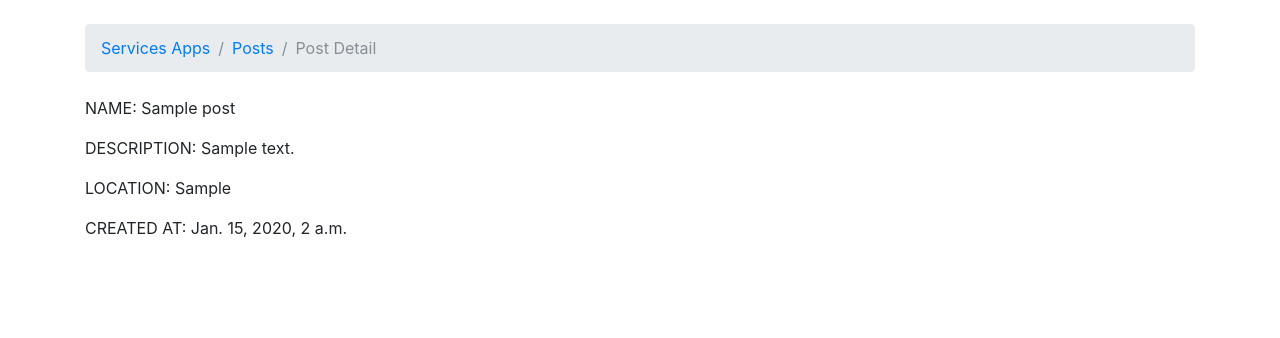
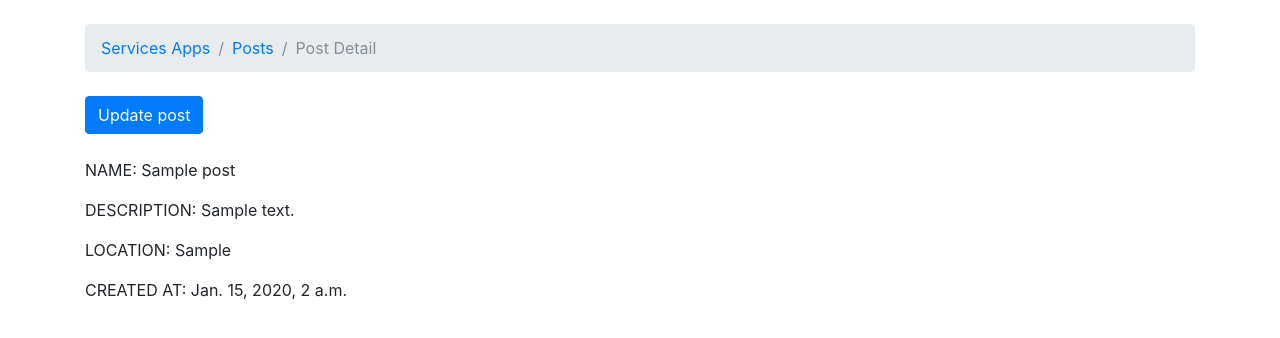
Before and after one commit to byronlin92/NwHacksApp2018, a Django app: page /posts/1/ in a window 1280 px wide. Shown: the part 56-394 px from the top of the page. Run offline with Django 3.2, Linux system fonts and the light colour scheme; tables that the repository leaves empty hold one stand-in row (values such as "Sample post"); some libraries are stand-ins or nearby versions.

Commit message:
Added post update / delete

```diff
--- a/app/views.py
+++ b/app/views.py
@@ -30,15 +30,17 @@ def post_detail(request, post_pk):
     return render(request, 'post_detail.html', {'post': post})
 
 def post_update(request, post_pk):
-    post = Post.objects.get(pk=post_pk)
-    if request.method == 'POST':
-        form = NewPostForm(request.POST)
+    post = get_object_or_404(Post, pk=post_pk)
+    if request.method == 'POST' and 'Edit_post' in request.POST:
+        form = NewPostForm(request.POST, instance=post)
         if form.is_valid():
             post = form.save(commit=False)
-            # post.created_by = None
             post.updated_at = timezone.now()
             post.save()
-            return redirect('post_detail', {'post':post})
+            return redirect('post_detail', post_pk=post.pk)
+    elif request.method == 'POST' and 'Delete_post' in request.POST:
+        post.delete()
+        return redirect('posts')
     else:
         form = NewPostForm()
-    return render(request, 'post_update.html', {'post': post})
+    return render(request, 'post_update.html', {'post': post, 'form': form})
--- a/myproject/urls.py
+++ b/myproject/urls.py
@@ -24,6 +24,7 @@ urlpatterns = [
     url(r'^posts/$', views.posts, name='posts'),
     url(r'^posts/new$', views.post_new, name='post_new'),
     url(r'^posts/(?P<post_pk>\d+)/$', views.post_detail, name='post_detail'),
+    url(r'^posts/(?P<post_pk>\d+)/update$', views.post_update, name='post_update'),
 
     url(r'^admin/', admin.site.urls),
 
--- a/templates/post_detail.html
+++ b/templates/post_detail.html
@@ -8,6 +8,12 @@
 {% endblock %}
 
 {% block content %}
+
+
+<div class="mb-4">
+  <a href="{% url 'post_update' post.pk %}" class="btn btn-primary">Update post</a>
+</div>
+
 <p>NAME: {{post.name }}</p>
 <p>DESCRIPTION: {{post.description }}</p>
 <p>LOCATION: {{post.location }}</p>
--- a/templates/post_update.html
+++ b/templates/post_update.html
@@ -12,6 +12,8 @@
   <form method="post" novalidate>
     {% csrf_token %}
     {% include 'includes/form.html' %}
-    <button type="submit" class="btn btn-success">Post</button>
+    <button type="submit" class="btn btn-success" name="Edit_post">Update Post</button>
+    <button type="submit" class="btn btn-success" name="Delete_post">Delete Post</button>
+
   </form>
 {% endblock %}
```
